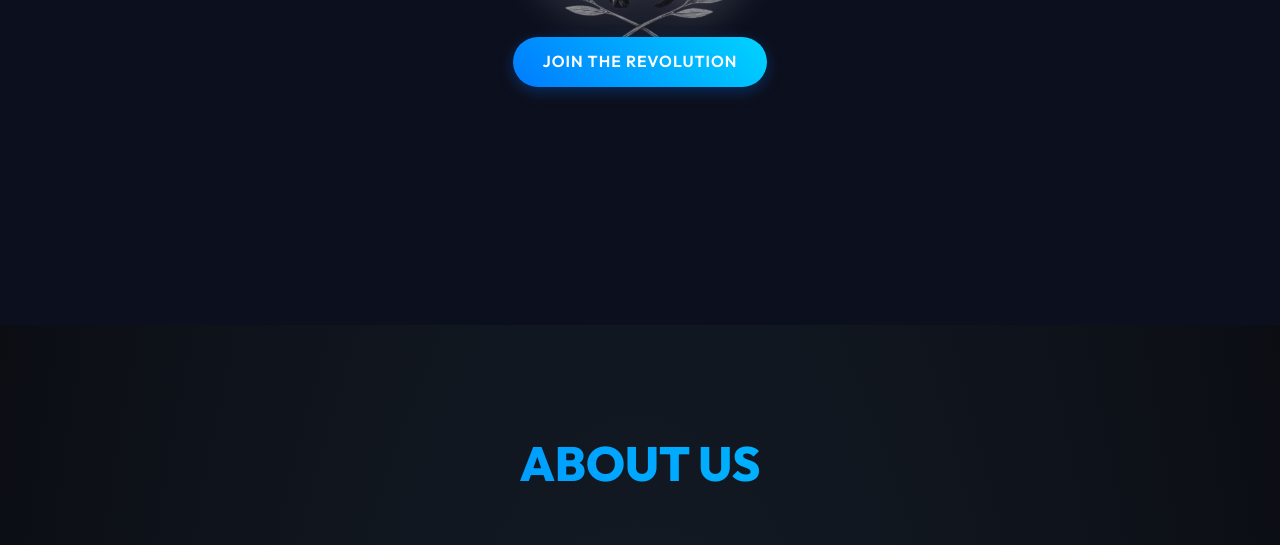
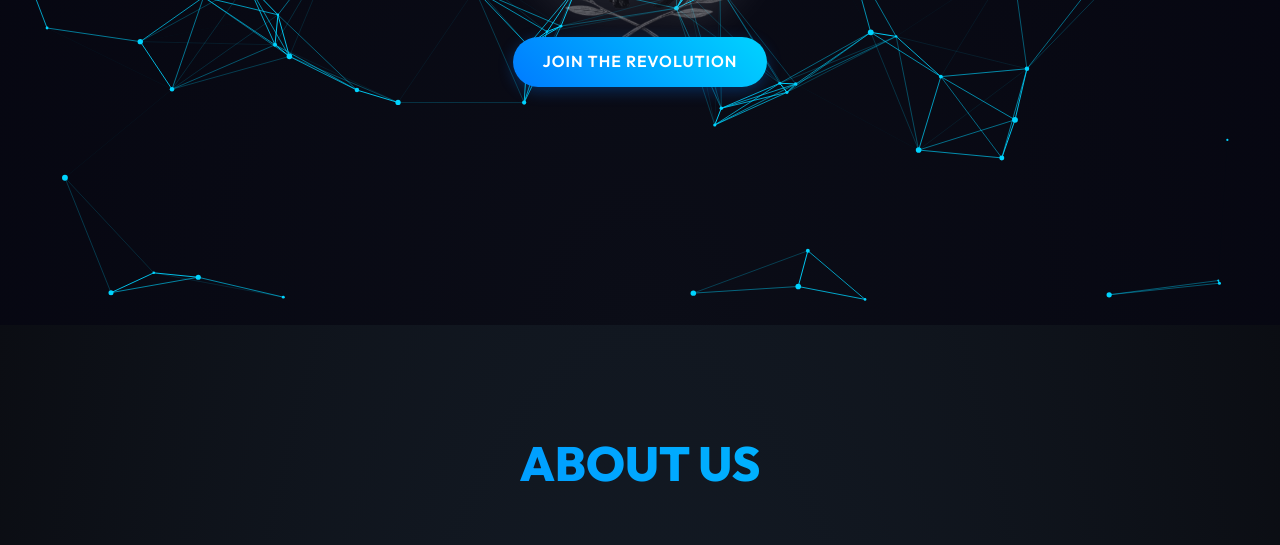
Before and after one commit to Saurabhkk270/Volkan.MUN, a website built with Vite: page index.html in a window 1280 px wide. Shown: the part 475-1020 px from the top of the page. Built offline with nearby package versions, Linux system fonts and the light colour scheme.

Commit message:
your msg

```diff
--- a/index.html
+++ b/index.html
@@ -14,7 +14,7 @@
 </head>
 
 <body>
-  <div class="stars"></div>
+  <canvas id="bg-canvas"></canvas>
   <div class="dragon-container">
     <img src="dragon_transparent.png" alt="White Dragon" class="dragon-img">
   </div>
--- a/main.js
+++ b/main.js
@@ -45,6 +45,106 @@ window.addEventListener('scroll', () => {
   if (scale > 5) {
     dragon.style.opacity = Math.max(0, 1 - (scale - 5));
   } else {
-    dragon.style.opacity = 0.6;
+    dragon.style.opacity = 0.4;
   }
 });
+
+/**
+ *
+ * Live Particle Background
+ *
+ */
+const canvas = document.getElementById('bg-canvas');
+const ctx = canvas.getContext('2d');
+
+let particlesArray;
+
+// resizing
+canvas.width = window.innerWidth;
+canvas.height = window.innerHeight;
+
+class Particle {
+  constructor(x, y, directionX, directionY, size, color) {
+    this.x = x;
+    this.y = y;
+    this.directionX = directionX;
+    this.directionY = directionY;
+    this.size = size;
+    this.color = color;
+  }
+  // draw individual particle
+  draw() {
+    ctx.beginPath();
+    ctx.arc(this.x, this.y, this.size, 0, Math.PI * 2, false);
+    ctx.fillStyle = '#00d4ff'; // Secondary cyan color
+    ctx.fill();
+  }
+  // update particle position
+  update() {
+    if (this.x > canvas.width || this.x < 0) {
+      this.directionX = -this.directionX;
+    }
+    if (this.y > canvas.height || this.y < 0) {
+      this.directionY = -this.directionY;
+    }
+    this.x += this.directionX;
+    this.y += this.directionY;
+    this.draw();
+  }
+}
+
+function init() {
+  particlesArray = [];
+  let numberOfParticles = (canvas.height * canvas.width) / 9000;
+  for (let i = 0; i < numberOfParticles; i++) {
+    let size = (Math.random() * 2) + 1;
+    let x = (Math.random() * ((innerWidth - size * 2) - (size * 2)) + size * 2);
+    let y = (Math.random() * ((innerHeight - size * 2) - (size * 2)) + size * 2);
+    let directionX = (Math.random() * 0.4) - 0.2;
+    let directionY = (Math.random() * 0.4) - 0.2;
+    let color = '#fff';
+
+    particlesArray.push(new Particle(x, y, directionX, directionY, size, color));
+  }
+}
+
+// connect points
+function connect() {
+  let opacityValue = 1;
+  for (let a = 0; a < particlesArray.length; a++) {
+    for (let b = a; b < particlesArray.length; b++) {
+      let distance = ((particlesArray[a].x - particlesArray[b].x) * (particlesArray[a].x - particlesArray[b].x)) +
+        ((particlesArray[a].y - particlesArray[b].y) * (particlesArray[a].y - particlesArray[b].y));
+      if (distance < (canvas.width / 7) * (canvas.height / 7)) {
+        opacityValue = 1 - (distance / 20000);
+        ctx.strokeStyle = 'rgba(0, 212, 255,' + opacityValue + ')';
+        ctx.lineWidth = 1;
+        ctx.beginPath();
+        ctx.moveTo(particlesArray[a].x, particlesArray[a].y);
+        ctx.lineTo(particlesArray[b].x, particlesArray[b].y);
+        ctx.stroke();
+      }
+    }
+  }
+}
+
+function animate() {
+  requestAnimationFrame(animate);
+  ctx.clearRect(0, 0, innerWidth, innerHeight);
+
+  for (let i = 0; i < particlesArray.length; i++) {
+    particlesArray[i].update();
+  }
+  connect();
+}
+
+window.addEventListener('resize', // Resize event
+  function () {
+    canvas.width = innerWidth;
+    canvas.height = innerHeight;
+    init();
+  }
+);
+
+init();
+animate();
--- a/style.css
+++ b/style.css
@@ -30,18 +30,15 @@ body {
   min-height: 100vh;
 }
 
-/* Stars Background */
-.stars {
+/* Live Background */
+#bg-canvas {
   position: fixed;
   top: 0;
   left: 0;
   width: 100%;
   height: 100%;
-  pointer-events: none;
   z-index: -1;
-  background-color: #0c0f1d;
-  background-image: none;
-  opacity: 1;
+  background: radial-gradient(ellipse at bottom, #0b0d17 0%, #050510 100%);
 }
 
 a {
@@ -86,6 +83,7 @@ ul {
   margin-bottom: 3rem;
   background: linear-gradient(to right, var(--primary-color), var(--secondary-color));
   -webkit-background-clip: text;
+  background-clip: text;
   -webkit-text-fill-color: transparent;
   text-transform: uppercase;
   font-weight: 800;
```
